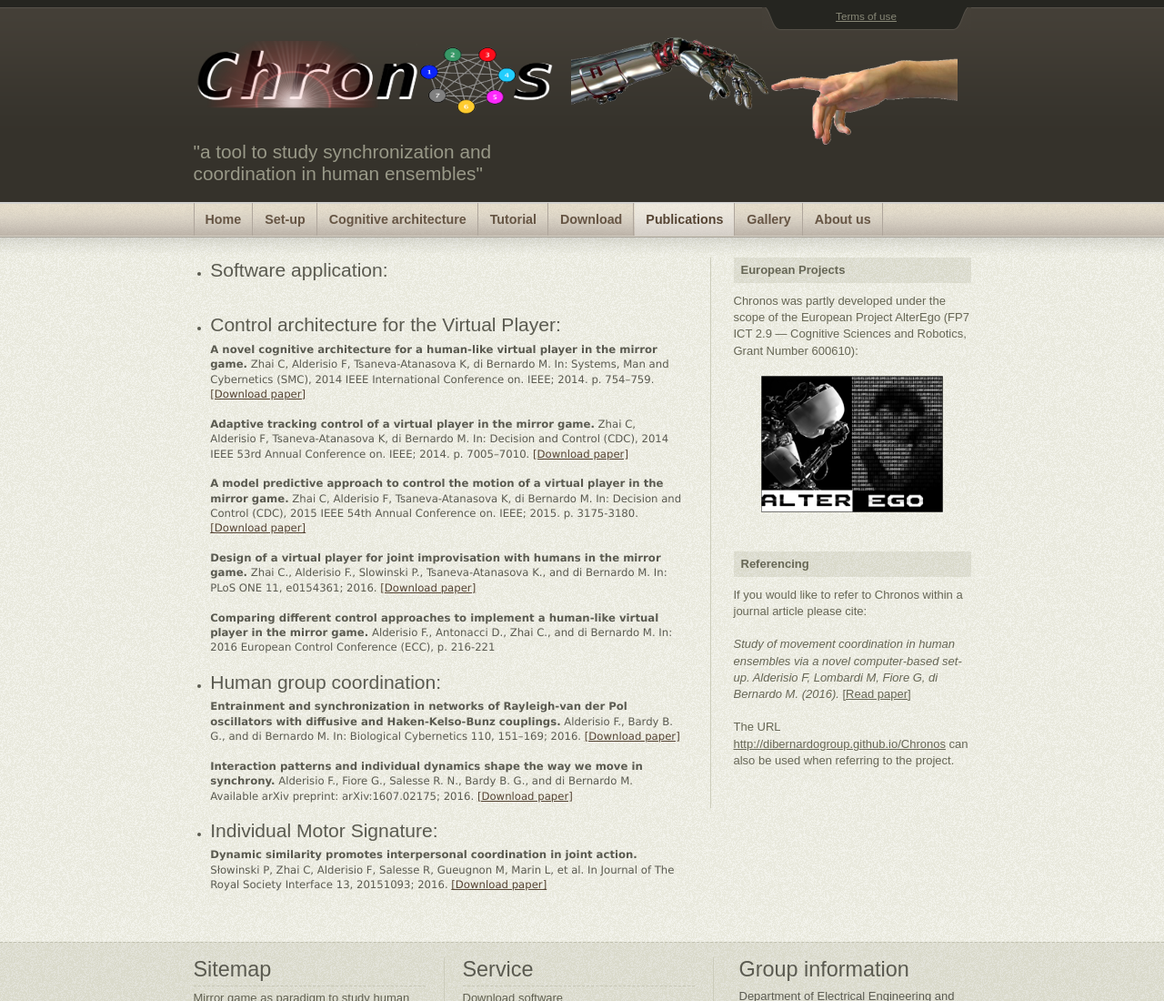
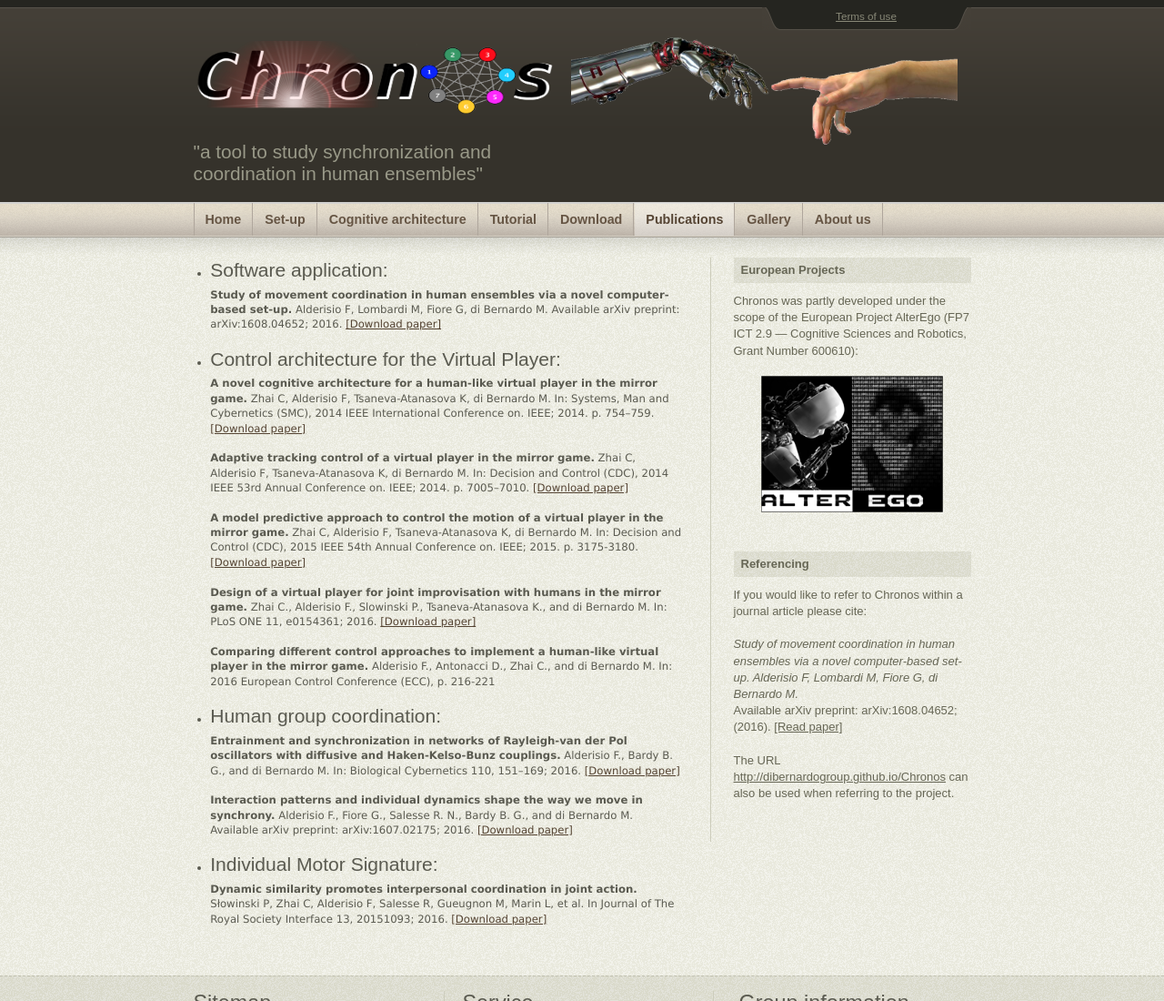
Before and after one commit to MariaLombardi/Chronos, a plain HTML site: page publications.html in a window 1280 px wide. Shown: the top 1100 px of the page at 91% size. Drawn offline with Linux system fonts and the light colour scheme.

Commit message:
add the preprint link of the our article

```diff
--- a/publications.html
+++ b/publications.html
@@ -73,7 +73,10 @@
 
 						<ul>
 							<li><h4>Software application:</h4>
-								<br></br>
+								<p><b>Study of movement coordination in human ensembles via a novel computer-based set-up.</b>
+								Alderisio F, Lombardi M, Fiore G, di Bernardo M.
+								Available arXiv preprint: arXiv:1608.04652; 2016.
+								<a href="http://arxiv.org/abs/1608.04652">[Download paper]</a></p>
 							</li>
 
 							<li><h4>Control architecture for the Virtual Player:</h4>
@@ -149,8 +152,9 @@
 								<br></br>
 								<i>Study of movement coordination in human ensembles via a novel
 								computer-based set-up.
-								Alderisio F, Lombardi M, Fiore G, di Bernardo M. (2016).</i>
-								<a href="#">[Read paper]</a>
+								Alderisio F, Lombardi M, Fiore G, di Bernardo M. </i><br>
+								Available arXiv preprint: arXiv:1608.04652; (2016).
+								<a href="http://arxiv.org/abs/1608.04652">[Read paper]</a>
 								<br></br>
 								The URL <a href="https://dibernardogroup.github.io/Chronos">http://dibernardogroup.github.io/Chronos</a> can also be used when referring to the project.
 								</p>
```
Also changed, not shown: about_us.html (+3 -2 lines), control_details.html (+3 -2 lines), download.html (+3 -2 lines), index.html (+4 -3 lines), software_details.html (+3 -2 lines), supp_material.html (+3 -2 lines), tutorial.html (+6 -2 lines).
